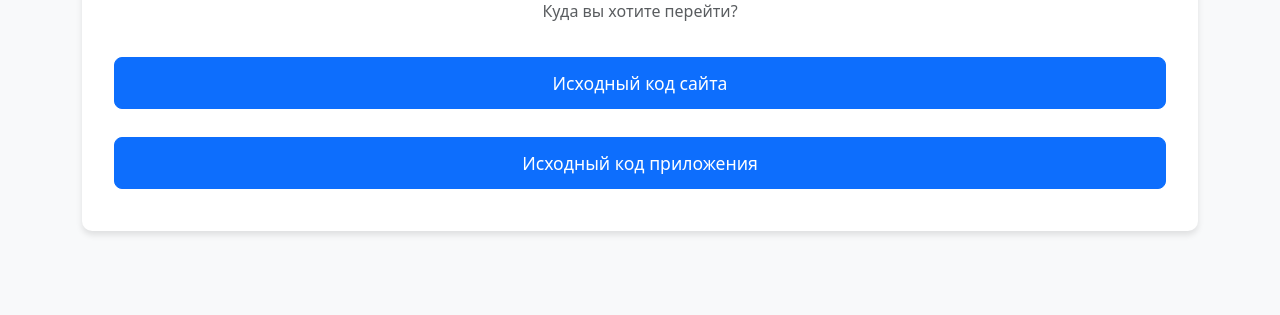
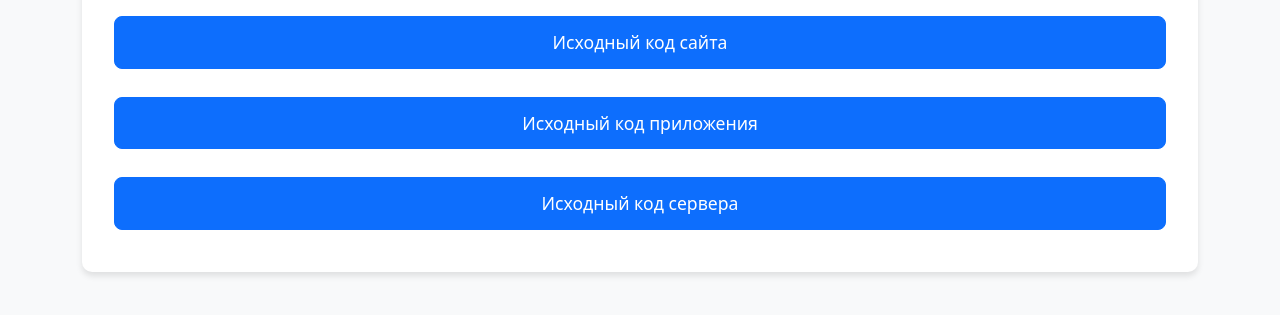
Before and after one commit to Karim4ikSitdikov/repager, a plain HTML site: page index.html in a window 1280 px wide. Shown: the part 337-652 px from the top of the page. Drawn offline with nearby package versions, Linux system fonts and the light colour scheme.

Commit message:
Update index.html

```diff
--- a/index.html
+++ b/index.html
@@ -37,6 +37,7 @@
         <div class="d-grid gap-2">
             <a href="https://github.com/Quelsed/soylash2" class="btn btn-primary btn-lg link-btn" target="_blank">Исходный код сайта</a>
             <a href="https://github.com/habubss/soylashapp" class="btn btn-primary btn-lg link-btn" target="_blank">Исходный код приложения</a>
+            <a href="https://github.com/Quelsed/server" class="btn btn-primary btn-lg link-btn" target="_blank">Исходный код сервера</a>
         </div>
     </div>
 </div>
```
